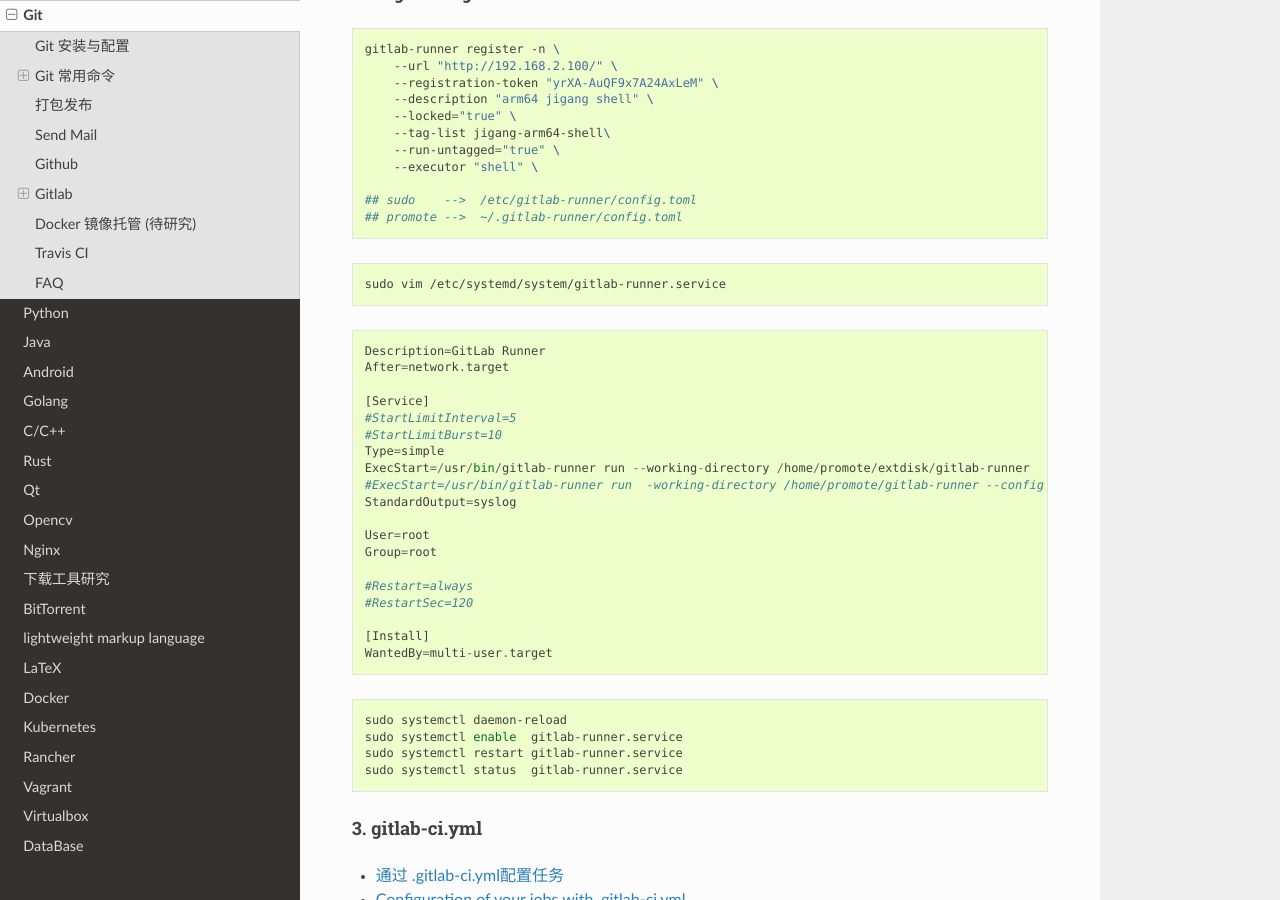
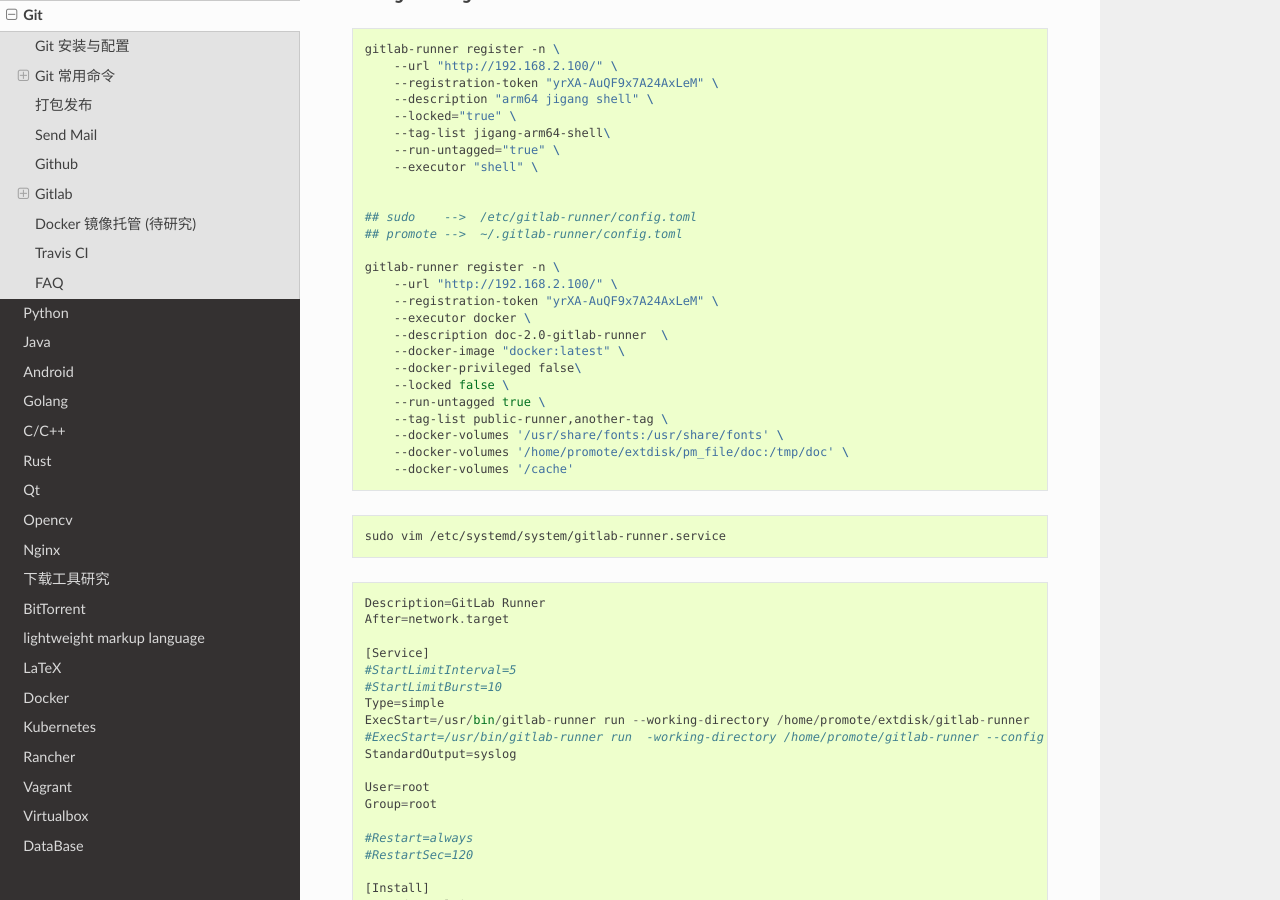
Before and after one commit to my-rds-store/my_space, a Sphinx documentation site: the page built from source/git/index.rst, in a window 1280 px wide and 900 px high, scrolled down 8184 px. Built offline with Sphinx 7.4.7 and the Read the Docs theme 2.0.0, drawn with Linux system fonts in a browser that asks for light colours.

Commit message:
update ....

```diff
--- a/source/git/index.rst
+++ b/source/git/index.rst
@@ -483,8 +483,23 @@
         --run-untagged="true" \
         --executor "shell" \
 
+
     ## sudo    -->  /etc/gitlab-runner/config.toml
     ## promote -->  ~/.gitlab-runner/config.toml
+
+    gitlab-runner register -n \
+        --url "http://192.168.2.100/" \
+        --registration-token "yrXA-AuQF9x7A24AxLeM" \
+        --executor docker \
+        --description doc-2.0-gitlab-runner  \
+        --docker-image "docker:latest" \
+        --docker-privileged false\
+        --locked false \
+        --run-untagged true \
+        --tag-list public-runner,another-tag \
+        --docker-volumes '/usr/share/fonts:/usr/share/fonts' \
+        --docker-volumes '/home/promote/extdisk/pm_file/doc:/tmp/doc' \
+        --docker-volumes '/cache'
 
 
 .. code:: bash
```
Also changed, not shown: 1 other file.
